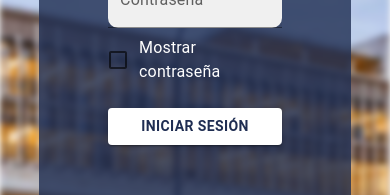
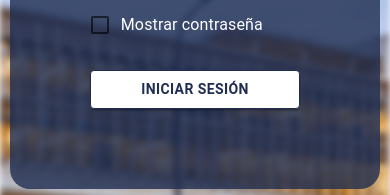
Before and after one commit to jumorap/sia_wa, a React (Create React App) app: page / in a window 390 px wide. Shown: the part 312-507 px from the top of the page. Built offline with nearby package versions, Linux system fonts and the light colour scheme; no server answers; what @mui/x-data-grid-generator would draw is missing.

Commit message:
Root variables usage + styles + responsive details + imports

```diff
--- a/src/Pages/All/styles.js
+++ b/src/Pages/All/styles.js
@@ -7,6 +7,10 @@ const styles = {
         borderRadius: "20px",
         minHeight: "73vh",
         boxSizing: "border-box",
+        transition: "all 0.5s ease",
+        "@media (max-width: 800px)": {
+            width: "95%",
+        }
     },
 }
 
--- a/src/Pages/Session/LoginComponent.js
+++ b/src/Pages/Session/LoginComponent.js
@@ -1,18 +1,7 @@
 import * as React from 'react';
-import Button from '@mui/material/Button';
-import TextField from '@mui/material/TextField';
-import FormControlLabel from '@mui/material/FormControlLabel';
-import Checkbox from '@mui/material/Checkbox';
-import Box from '@mui/material/Box';
-import Typography from '@mui/material/Typography';
-import Container from '@mui/material/Container';
-import Alert from '@mui/material/Alert';
 import CloseIcon from '@mui/icons-material/Close';
-import IconButton from '@mui/material/IconButton';
-import Collapse from '@mui/material/Collapse';
-
+import { Button, TextField, FormControlLabel, Checkbox, Box, Typography, Container, Alert, IconButton, Collapse } from '@mui/material';
 import { Redirect } from "react-router-dom";
-
 
 import { auth, auth_refresh} from '../../Middleware/Session/get-api';
 import { Loading } from "../../Components";
@@ -39,12 +28,13 @@ const styles = {
         mt: 3,
         mb: 2,
         fontWeight: 'bold',
-        color: '#1F2D52',
+        color: 'var(--blueSeoul)',
         bgcolor: '#FFF',
+        border: 1,
         '&:hover': {
             border: 1,
             color: '#FFF',
-            bgcolor: '#1F2D52',
+            bgcolor: 'var(--blueSeoul)',
             marginColor: '#FFFFFF'
         }
     }
@@ -81,7 +71,7 @@ export default function Login(props) {
         event.preventDefault();
         const data = new FormData(event.currentTarget);
         const user = { nombre_usuario: data.get('nombre_usuario'), contrasena: data.get('password') };
-        var token = await auth(user);
+        let token = await auth(user);
 
         if (token?.getToken?.auth_token && token?.getToken?.rol) {
             sessionStorage.setItem('USER', user.nombre_usuario);
--- a/src/Routes/PrivateRoute.js
+++ b/src/Routes/PrivateRoute.js
@@ -5,6 +5,7 @@ import Box from "@mui/material/Box";
 import { auth_refresh } from "../Middleware/Session/get-api";
 import { Loading } from "../Components";
 import styles from "./styles";
+import {Button} from "@mui/material";
 
 
 const PrivateRoute = ({ component: RouteComponent, ...rest }) => {
@@ -32,7 +33,12 @@ const PrivateRoute = ({ component: RouteComponent, ...rest }) => {
                 isUser ? (
                     /*<RouteComponent {...routeProps} />*/
                     <>
-                        <Link style={styles.closeSesion} onClick={() => { sessionStorage.clear(); }} to={"/"}>Cerrar sesión</Link>
+                        <Link onClick={() => { sessionStorage.clear(); }} to={"/"}>
+                            <Button style={styles.closeSesion}>
+                                Cerrar sesión
+                            </Button>
+                        </Link>
+
                         <Box sx={styles.generalContainer}>
                             <RouteComponent />
                         </Box>
--- a/src/Routes/styles.js
+++ b/src/Routes/styles.js
@@ -5,19 +5,14 @@ const styles = {
         borderRadius: "10px"
     },
     closeSesion: {
-        display: "inline-block",
         display: "block",
+        margin: "auto",
         marginTop: "5px",
-        marginLeft: "auto",
-        marginRight: "auto",
         marginBottom: "10px",
-        textAlign: "center",
-        width:"10%",
-        padding:"5px",
-        borderColor:"#1F2D52",
+        width:"min(50%, 200px)",
+        borderColor:"var(--blueSeoul)",
         backgroundColor: "#ffff",
-        borderRadius:"5px",
-        color: "#1F2D52",
+        color: "var(--blueSeoul)",
         fontWeight: "bold",
     }
 }
```
